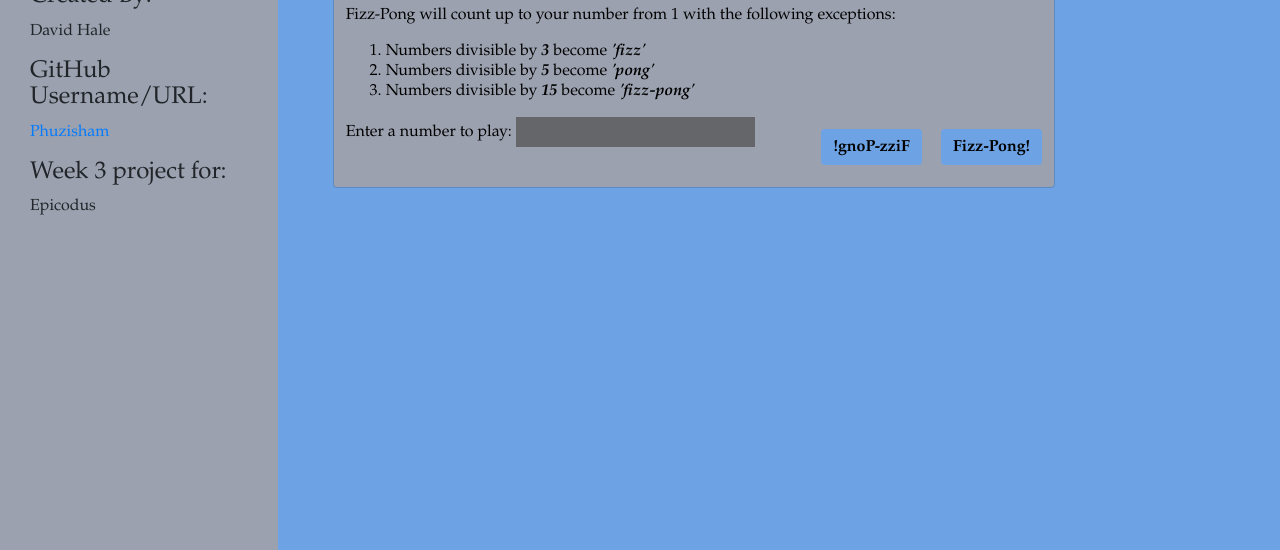
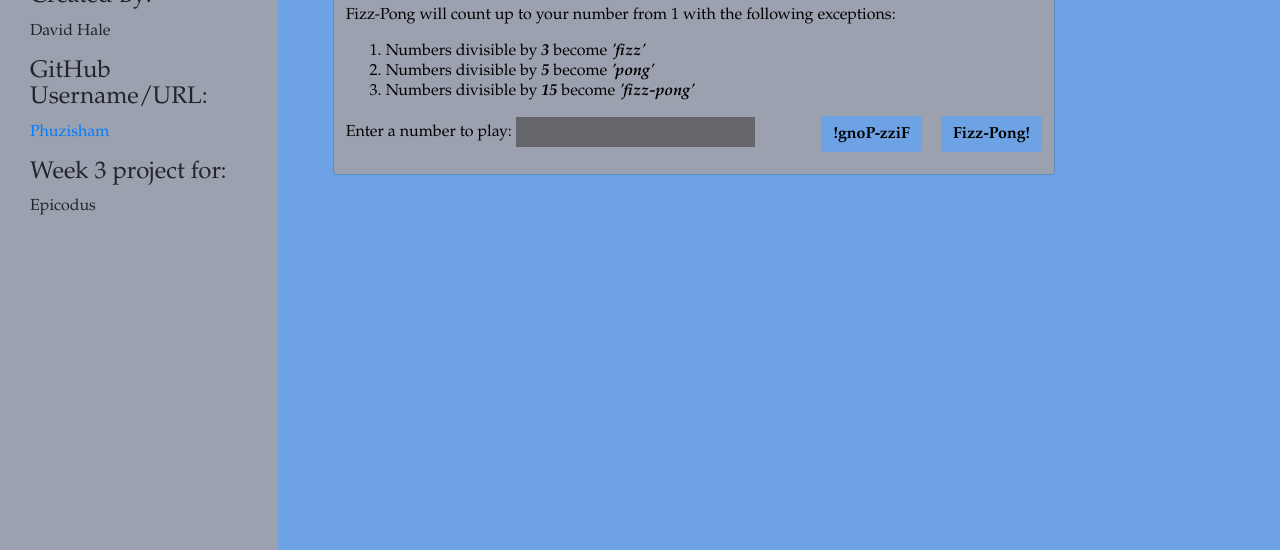
Before and after one commit to phuzisham/fizz-pong-gulp, a plain HTML site: page index.html in a window 1280 px wide. Shown: the part 250-800 px from the top of the page. Drawn offline with Linux system fonts and the light colour scheme.

Commit message:
fix indentation and readme

```diff
--- a/index.html
+++ b/index.html
@@ -35,7 +35,7 @@
             <li>Numbers divisible by <strong><em>15</em></strong> become <strong><em>'fizz-pong'</em></strong></li>
           </ol>
           <div class='form-group'>
-            <label for='userInput'>Enter a number to play: <label>
+            <label for='userInput'>Enter a number to play: </label>
             <input name='userInput' type='number' id='userInput'>
           </div>
           <button type='submit' class='btn btn-primary'>Fizz-Pong!</button>
```
Also changed, not shown: README.md, js/scripts.js (indentation only).
